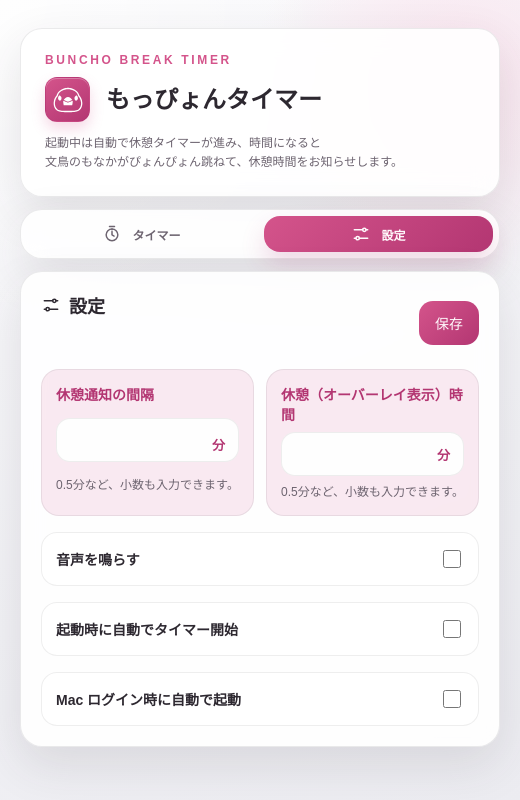
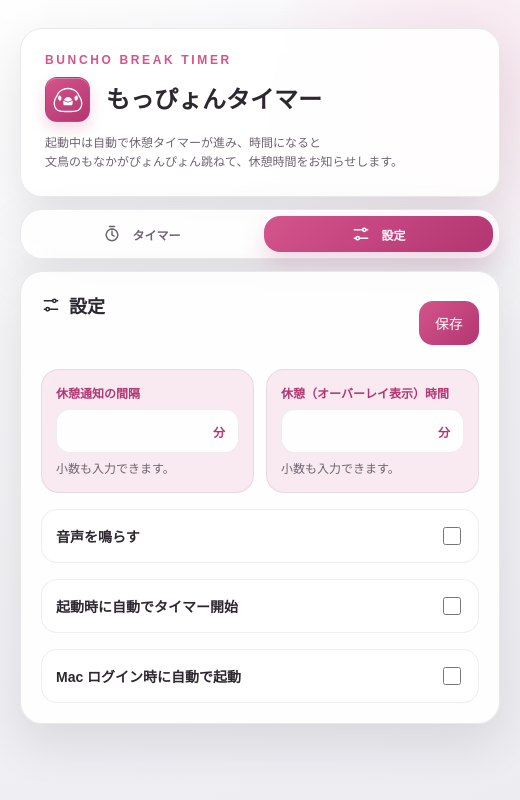
Before and after one commit to ntrl0124/moppyon-timer, an Electron app: page renderer/settings.html in a window 520 px wide. Both pictures are taken after a click on the tab "設定". Drawn offline with Linux system fonts and the light colour scheme; no server answers.

Commit message:
readme復活／設定微調整

```diff
--- a/renderer/settings.css
+++ b/renderer/settings.css
@@ -270,6 +270,7 @@
   border-radius: 18px;
   span {
     color: var(--accent-strong);
+    font-size: 12px;
   }
 }
 
--- a/renderer/settings.html
+++ b/renderer/settings.html
@@ -182,7 +182,7 @@
                   <span class="field-unit" aria-hidden="true">分</span>
                 </div>
                 <small id="breakIntervalMinutesHint" class="field-hint">
-                  0.5分など、小数も入力できます。
+                  小数も入力できます。
                 </small>
               </label>
 
@@ -202,7 +202,7 @@
                   <span class="field-unit" aria-hidden="true">分</span>
                 </div>
                 <small id="overlayDurationMinutesHint" class="field-hint">
-                  0.5分など、小数も入力できます。
+                  小数も入力できます。
                 </small>
               </label>
             </div>
```
Also changed, not shown: README.md (renamed from はじめにお読みください.txt).
